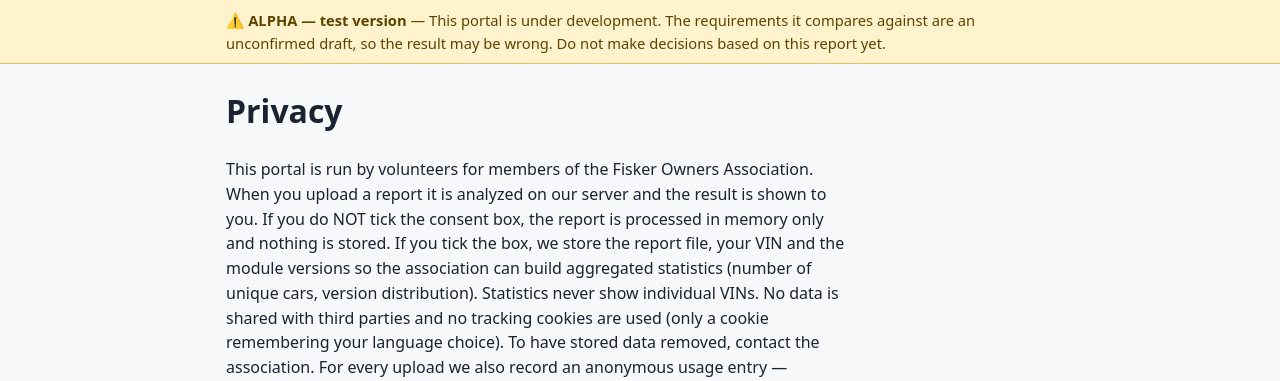
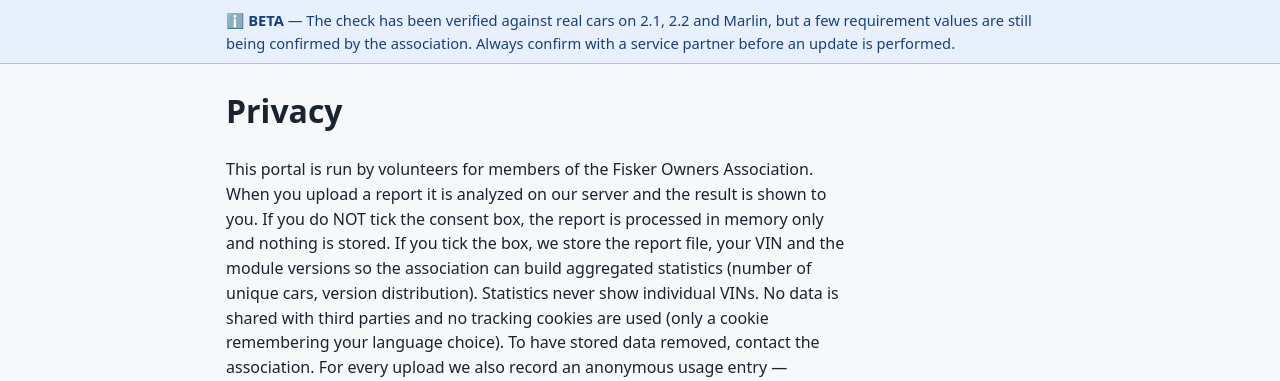
Before and after one commit to terjefl/marlin-check, a FastAPI app: page /privacy in a window 1280 px wide. Shown: the part 45-426 px from the top of the page. Run offline with FastAPI, Linux system fonts and the light colour scheme.

Commit message:
Lift the portal from ALPHA to BETA
The check is verified against real cars on 2.1, 2.2 and Marlin; what
remains is confirmation of a few requirement values by the association,
the Sport case, and the privacy page. Banner text (7 languages) now says
so and points to a service partner; calm blue styling instead of the
warning yellow, on pages and in the PDF.

Co-Authored-By: Claude Fable 5.1 <noreply@anthropic.com>

```diff
--- a/app/locales/da.json
+++ b/app/locales/da.json
@@ -45,8 +45,8 @@
   "privacy_title": "Privatliv",
   "privacy_text": "Denne portal drives af frivillige for medlemmer af Fisker Owners Association. Når du uploader en rapport, analyseres den på vores server, og resultatet vises for dig. Hvis du IKKE sætter kryds i samtykkefeltet, behandles rapporten kun i hukommelsen, og intet gemmes. Sætter du kryds, gemmer vi rapportfilen, dit VIN og modulversionerne, så foreningen kan lave aggregeret statistik (antal unikke biler, versionsfordeling). Statistikken viser aldrig enkelte VIN. Ingen data deles med tredjepart, og der bruges ingen sporingscookies (kun en cookie, der husker dit sprogvalg). Kontakt foreningen for at få gemte data slettet. For hver upload registrerer vi også en anonym brugstælling — land (fra Cloudflare), sprog og om bilen var klar — aldrig VIN, rapporten eller din IP-adresse.",
   "footer_disclaimer": "Frivilligt værktøj — ikke tilknyttet Fisker Inc. Opdateringer udføres af en servicepartner; afklar resultatet med dem, før en opdatering udføres.",
-  "alpha_title": "ALFA — testversion",
-  "alpha_text": "Denne portal er under udvikling. Kravene, den sammenligner med, er et ubekræftet udkast, så resultatet kan være forkert. Træf ikke beslutninger baseret på denne rapport endnu.",
+  "alpha_title": "BETA",
+  "alpha_text": "Tjekket er verificeret mod ægte biler på 2.1, 2.2 og Marlin, men enkelte kravværdier bekræftes stadig af foreningen. Afklar altid med en servicepartner, før en opdatering udføres.",
   "front_requirements_title": "Hvilke krav kontrolleres?",
   "front_requirements_intro": "Hvert modul skal mindst ligge på niveauet nedenfor for at tælle som {profile}. Kravversion: {version}.",
   "table_codes": "ECU-koder",
--- a/app/locales/de.json
+++ b/app/locales/de.json
@@ -45,8 +45,8 @@
   "privacy_title": "Datenschutz",
   "privacy_text": "Dieses Portal wird von Freiwilligen für Mitglieder der Fisker Owners Association betrieben. Wenn du einen Bericht hochlädst, wird er auf unserem Server analysiert und dir das Ergebnis angezeigt. Wenn du das Zustimmungsfeld NICHT ankreuzt, wird der Bericht nur im Arbeitsspeicher verarbeitet und nichts gespeichert. Kreuzt du es an, speichern wir die Berichtsdatei, deine FIN und die Modulversionen, damit der Verein aggregierte Statistiken erstellen kann (Anzahl einzigartiger Fahrzeuge, Versionsverteilung). Die Statistik zeigt niemals einzelne FINs. Es werden keine Daten an Dritte weitergegeben und keine Tracking-Cookies verwendet (nur ein Cookie für deine Sprachwahl). Zur Löschung gespeicherter Daten wende dich an den Verein. Bei jedem Upload erfassen wir außerdem einen anonymen Nutzungseintrag — Land (von Cloudflare), Sprache und ob das Auto bereit war — niemals die FIN, den Bericht oder deine IP-Adresse.",
   "footer_disclaimer": "Community-Tool — nicht mit Fisker Inc. verbunden. Updates führt ein Servicepartner durch; klären Sie das Ergebnis mit ihm, bevor ein Update durchgeführt wird.",
-  "alpha_title": "ALPHA — Testversion",
-  "alpha_text": "Dieses Portal befindet sich in der Entwicklung. Die Anforderungen, mit denen verglichen wird, sind ein unbestätigter Entwurf — das Ergebnis kann falsch sein. Triff noch keine Entscheidungen auf Basis dieses Berichts.",
+  "alpha_title": "BETA",
+  "alpha_text": "Die Prüfung ist an echten Fahrzeugen auf 2.1, 2.2 und Marlin verifiziert, einzelne Anforderungswerte werden aber noch vom Verein bestätigt. Klären Sie ein Update immer mit einem Servicepartner, bevor es durchgeführt wird.",
   "front_requirements_title": "Welche Anforderungen werden geprüft?",
   "front_requirements_intro": "Jedes Modul muss mindestens das untenstehende Niveau erreichen, um als {profile} zu zählen. Anforderungsversion: {version}.",
   "table_codes": "ECU-Codes",
--- a/app/locales/en.json
+++ b/app/locales/en.json
@@ -45,8 +45,8 @@
   "privacy_title": "Privacy",
   "privacy_text": "This portal is run by volunteers for members of the Fisker Owners Association. When you upload a report it is analyzed on our server and the result is shown to you. If you do NOT tick the consent box, the report is processed in memory only and nothing is stored. If you tick the box, we store the report file, your VIN and the module versions so the association can build aggregated statistics (number of unique cars, version distribution). Statistics never show individual VINs. No data is shared with third parties and no tracking cookies are used (only a cookie remembering your language choice). To have stored data removed, contact the association. For every upload we also record an anonymous usage entry — country (from Cloudflare), language, and whether the car was ready — never the VIN, the report, or your IP address.",
   "footer_disclaimer": "Community tool — not affiliated with Fisker Inc. Updates are carried out by a service partner; confirm the result with them before an update is performed.",
-  "alpha_title": "ALPHA — test version",
-  "alpha_text": "This portal is under development. The requirements it compares against are an unconfirmed draft, so the result may be wrong. Do not make decisions based on this report yet.",
+  "alpha_title": "BETA",
+  "alpha_text": "The check has been verified against real cars on 2.1, 2.2 and Marlin, but a few requirement values are still being confirmed by the association. Always confirm with a service partner before an update is performed.",
   "front_requirements_title": "Which requirements are checked?",
   "front_requirements_intro": "Each module must be at least at the level below to count as {profile}. Requirements version: {version}.",
   "table_codes": "ECU codes",
--- a/app/locales/es.json
+++ b/app/locales/es.json
@@ -45,8 +45,8 @@
   "privacy_title": "Privacidad",
   "privacy_text": "Este portal lo gestionan voluntarios para los miembros de la Fisker Owners Association. Cuando subes un informe, se analiza en nuestro servidor y se te muestra el resultado. Si NO marcas la casilla de consentimiento, el informe se procesa solo en memoria y no se guarda nada. Si la marcas, guardamos el archivo del informe, tu VIN y las versiones de los módulos para que la asociación pueda elaborar estadísticas agregadas (número de coches únicos, distribución de versiones). Las estadísticas nunca muestran VIN individuales. No se comparten datos con terceros ni se usan cookies de seguimiento (solo una cookie que recuerda tu idioma). Para eliminar datos guardados, contacta con la asociación. Con cada subida registramos también un apunte de uso anónimo — país (de Cloudflare), idioma y si el coche estaba listo — nunca el VIN, el informe ni tu dirección IP.",
   "footer_disclaimer": "Herramienta comunitaria — sin vinculación con Fisker Inc. Las actualizaciones las realiza un socio de servicio; confirme el resultado con él antes de realizar una actualización.",
-  "alpha_title": "ALFA — versión de prueba",
-  "alpha_text": "Este portal está en desarrollo. Los requisitos con los que compara son un borrador sin confirmar, por lo que el resultado puede ser incorrecto. No tomes decisiones basadas en este informe todavía.",
+  "alpha_title": "BETA",
+  "alpha_text": "La comprobación se ha verificado con coches reales en 2.1, 2.2 y Marlin, pero algunos valores de los requisitos siguen pendientes de confirmación por la asociación. Confirme siempre con un socio de servicio antes de realizar una actualización.",
   "front_requirements_title": "¿Qué requisitos se comprueban?",
   "front_requirements_intro": "Cada módulo debe estar al menos en el nivel indicado abajo para contar como {profile}. Versión de los requisitos: {version}.",
   "table_codes": "Códigos ECU",
--- a/app/locales/fr.json
+++ b/app/locales/fr.json
@@ -45,8 +45,8 @@
   "privacy_title": "Confidentialité",
   "privacy_text": "Ce portail est géré par des bénévoles pour les membres de la Fisker Owners Association. Lorsque vous téléversez un rapport, il est analysé sur notre serveur et le résultat vous est présenté. Si vous ne cochez PAS la case de consentement, le rapport est traité uniquement en mémoire et rien n'est conservé. Si vous la cochez, nous conservons le fichier du rapport, votre VIN et les versions des modules afin que l'association puisse produire des statistiques agrégées (nombre de voitures uniques, répartition des versions). Les statistiques n'affichent jamais de VIN individuel. Aucune donnée n'est partagée avec des tiers et aucun cookie de suivi n'est utilisé (seulement un cookie mémorisant votre choix de langue). Pour faire supprimer des données conservées, contactez l'association. À chaque téléversement, nous enregistrons aussi une entrée d'utilisation anonyme — pays (via Cloudflare), langue et si la voiture était prête — jamais le VIN, le rapport ni votre adresse IP.",
   "footer_disclaimer": "Outil communautaire — sans lien avec Fisker Inc. Les mises à jour sont réalisées par un partenaire de service ; validez le résultat avec lui avant toute mise à jour.",
-  "alpha_title": "ALPHA — version de test",
-  "alpha_text": "Ce portail est en cours de développement. Les exigences utilisées pour la comparaison sont un brouillon non confirmé : le résultat peut être erroné. Ne prenez pas encore de décisions sur la base de ce rapport.",
+  "alpha_title": "BÊTA",
+  "alpha_text": "La vérification a été validée sur de vraies voitures en 2.1, 2.2 et Marlin, mais quelques valeurs d’exigence sont encore en cours de confirmation par l’association. Validez toujours avec un partenaire de service avant toute mise à jour.",
   "front_requirements_title": "Quelles exigences sont vérifiées ?",
   "front_requirements_intro": "Chaque module doit au moins atteindre le niveau ci-dessous pour compter comme {profile}. Version des exigences : {version}.",
   "table_codes": "Codes ECU",
--- a/app/locales/nb.json
+++ b/app/locales/nb.json
@@ -45,8 +45,8 @@
   "privacy_title": "Personvern",
   "privacy_text": "Denne portalen drives av frivillige for medlemmer av Fisker Owners Association. Når du laster opp en rapport analyseres den på serveren vår og resultatet vises til deg. Hvis du IKKE krysser av for samtykke, behandles rapporten kun i minnet og ingenting lagres. Krysser du av, lagrer vi rapportfilen, VIN og modulversjonene slik at foreningen kan lage aggregert statistikk (antall unike biler, versjonsfordeling). Statistikken viser aldri enkelt-VIN. Ingen data deles med tredjeparter, og ingen sporingscookies brukes (kun en cookie som husker språkvalget ditt). Kontakt foreningen for å få lagrede data slettet. For hver opplasting registrerer vi også en anonym brukstelling — land (fra Cloudflare), språk og om bilen var klar — aldri VIN, rapporten eller IP-adressen din.",
   "footer_disclaimer": "Frivillig verktøy — ikke tilknyttet Fisker Inc. Oppdateringer utføres av en servicepartner; avklar resultatet med dem før en oppdatering utføres.",
-  "alpha_title": "ALFA — testversjon",
-  "alpha_text": "Denne portalen er under utvikling. Kravene den sammenligner mot er et ubekreftet utkast, så resultatet kan være feil. Ikke ta beslutninger basert på denne rapporten ennå.",
+  "alpha_title": "BETA",
+  "alpha_text": "Sjekken er verifisert mot ekte biler på 2.1, 2.2 og Marlin, men enkelte kravverdier bekreftes fortsatt av foreningen. Avklar alltid med en servicepartner før en oppdatering utføres.",
   "front_requirements_title": "Hvilke krav sjekkes?",
   "front_requirements_intro": "Hver modul må minst ligge på nivået under for å telle som {profile}. Kravversjon: {version}.",
   "table_codes": "ECU-koder",
--- a/app/locales/sv.json
+++ b/app/locales/sv.json
@@ -45,8 +45,8 @@
   "privacy_title": "Integritet",
   "privacy_text": "Denna portal drivs av frivilliga för medlemmar i Fisker Owners Association. När du laddar upp en rapport analyseras den på vår server och resultatet visas för dig. Om du INTE bockar i samtyckesrutan behandlas rapporten endast i minnet och ingenting sparas. Bockar du i rutan sparar vi rapportfilen, ditt VIN och modulversionerna så att föreningen kan bygga aggregerad statistik (antal unika bilar, versionsfördelning). Statistiken visar aldrig enskilda VIN. Inga data delas med tredje part och inga spårningscookies används (endast en cookie som kommer ihåg ditt språkval). Kontakta föreningen för att få sparade data raderade. För varje uppladdning registrerar vi också en anonym användningspost — land (från Cloudflare), språk och om bilen var redo — aldrig VIN, rapporten eller din IP-adress.",
   "footer_disclaimer": "Ideellt verktyg — inte kopplat till Fisker Inc. Uppdateringar utförs av en servicepartner; stäm av resultatet med dem innan en uppdatering utförs.",
-  "alpha_title": "ALFA — testversion",
-  "alpha_text": "Denna portal är under utveckling. Kraven den jämför mot är ett obekräftat utkast, så resultatet kan vara fel. Fatta inga beslut baserat på denna rapport ännu.",
+  "alpha_title": "BETA",
+  "alpha_text": "Kontrollen är verifierad mot riktiga bilar på 2.1, 2.2 och Marlin, men vissa kravvärden bekräftas fortfarande av föreningen. Stäm alltid av med en servicepartner innan en uppdatering utförs.",
   "front_requirements_title": "Vilka krav kontrolleras?",
   "front_requirements_intro": "Varje modul måste minst ligga på nivån nedan för att räknas som {profile}. Kravversion: {version}.",
   "table_codes": "ECU-koder",
--- a/app/static/style.css
+++ b/app/static/style.css
@@ -29,7 +29,7 @@ nav { display: flex; gap: 0.9rem; flex: 1; }
 nav a { color: #ffffffd9; text-decoration: none; }
 nav a:hover { color: #fff; text-decoration: underline; }
 .langpicker select { border-radius: 6px; border: none; padding: 0.25rem 0.4rem; }
-.alphabar { background: #fff3cd; border-bottom: 1px solid #e0c46c; color: #5c4400; padding: 0.55rem 0; font-size: 0.92rem; }
+.stagebar { background: #e8f0fe; border-bottom: 1px solid #a9c4f5; color: #17407a; padding: 0.55rem 0; font-size: 0.92rem; }
 main { flex: 1; padding: 1.5rem 1rem 3rem; }
 footer { background: var(--surface); border-top: 1px solid var(--border); color: var(--muted); font-size: 0.85rem; padding: 0.8rem 0; }
 .visually-hidden { position: absolute; width: 1px; height: 1px; overflow: hidden; clip: rect(0 0 0 0); }
--- a/app/templates/base.html
+++ b/app/templates/base.html
@@ -27,8 +27,8 @@
     </form>
   </div>
 </header>
-<div class="alphabar">
-  <div class="wrap">⚠️ <strong>{{ t('alpha_title') }}</strong> — {{ t('alpha_text') }}</div>
+<div class="stagebar">
+  <div class="wrap">ℹ️ <strong>{{ t('alpha_title') }}</strong> — {{ t('alpha_text') }}</div>
 </div>
 <main class="wrap {% block main_class %}{% endblock %}">
   {% block content %}{% endblock %}
--- a/app/templates/pdf.html
+++ b/app/templates/pdf.html
@@ -23,8 +23,8 @@
 </head>
 <body>
   <div class="brandline">{{ t('site_title') }} — {{ generated_at }}</div>
-  <div style="background: #fff3cd; border: 1pt solid #b8860b; border-radius: 6pt; padding: 8pt; margin-bottom: 10pt; font-size: 9pt;">
-    ⚠️ <strong>{{ t('alpha_title') }}</strong> — {{ t('alpha_text') }}
+  <div style="background: #e8f0fe; border: 1pt solid #1a73e8; border-radius: 6pt; padding: 8pt; margin-bottom: 10pt; font-size: 9pt;">
+    ℹ️ <strong>{{ t('alpha_title') }}</strong> — {{ t('alpha_text') }}
   </div>
   {% include "_result_body.html" %}
   <footer>{{ t('footer_disclaimer') }}</footer>
```
Also changed, not shown: README.md.
